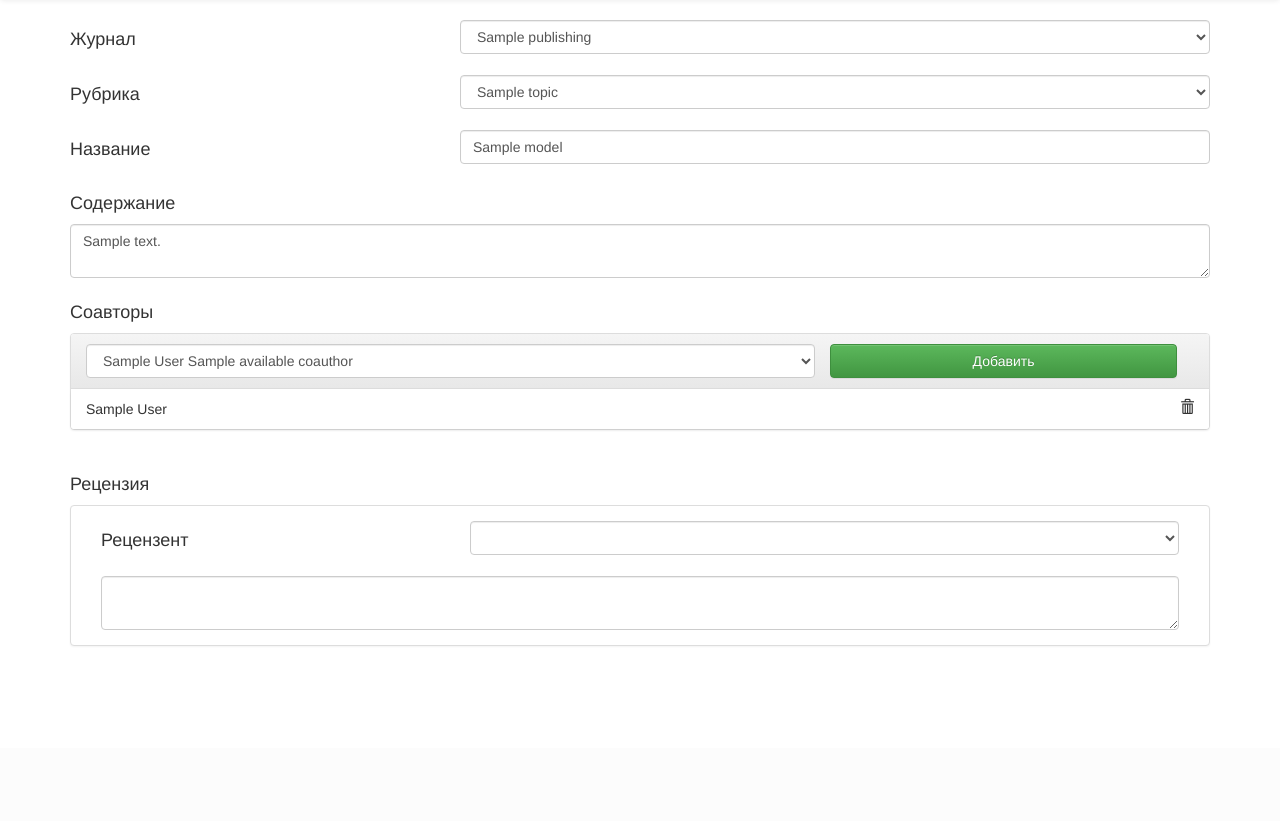
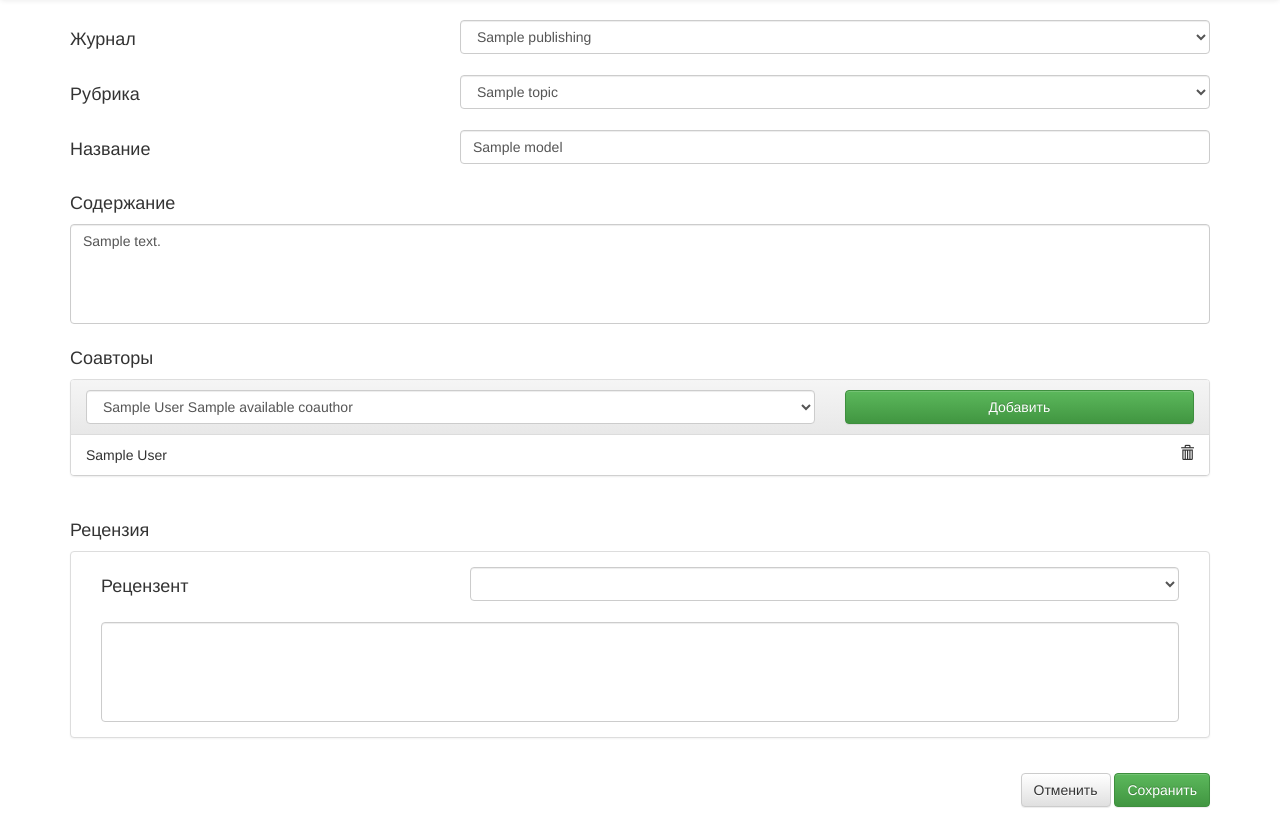
Before and after one commit to SergeevEvgeniy/publishing, a Java web app: template java-backend/src/main/webapp/WEB-INF/jsp/updateArticle.jsp in a window 1280 px wide. Shown: the part 52-873 px from the top of the page. Before the commit the page ends 698 px from the top, so only its background shows below. Run offline with Spring Boot 4, a stand-in JSP engine, Linux system fonts and the light colour scheme; the template is opened without the code that fills it: most values are stand-ins (such as "Sample title", 1, 10 or a date in 2020); lists and menus that the app fills with data are empty; the project's own start-up code is not run, and a stand-in starts its controllers and pages; some libraries are stand-ins or nearby versions.

Commit message:
update-article.css - добавлен стиль для textarea.
updateArticle.jsp - добавлены кнопки "Отменить" и "Сохранить",
так же исправлены некоторые ошибки в вёрстке.

```diff
--- a/java-backend/src/main/webapp/WEB-INF/jsp/updateArticle.jsp
+++ b/java-backend/src/main/webapp/WEB-INF/jsp/updateArticle.jsp
@@ -14,51 +14,51 @@
     <form class="form-horizontal center-block">
 
         <div class="form-group">
-            <label for="publishingSelector" class="col-lg-4 col-md-4 col-sm-4 h4">Журнал</label>
-            <div class="col-lg-8 col-md-8 col-sm-8">
+            <label for="publishingSelector" class="col-sm-4 h4">Журнал</label>
+            <div class="col-sm-8">
                 <select id="publishingSelector" class="form-control">
                     <c:forEach items="${model.publishings}" var="publishing">
-                        <option data-publishingId="${publishing.id}">${publishing.title}</option>
+                        <option value="${publishing.id}">${publishing.title}</option>
                     </c:forEach>
                 </select>
             </div>
         </div>
 
         <div class="form-group">
-            <label for="topicSelector" class="label-control col-lg-4 col-md-4 col-sm-4 h4">Рубрика</label>
-            <div class="col-lg-8 col-md-8 col-sm-8">
+            <label for="topicSelector" class="label-control col-sm-4 h4">Рубрика</label>
+            <div class="col-sm-8">
                 <select id="topicSelector" class="form-control">
                     <c:forEach items="${model.topics}" var="topic">
-                        <option data-topicId="${topic.id}">${topic.name}</option>
+                        <option data-topic-id="${topic.id}">${topic.name}</option>
                     </c:forEach>
                 </select>
             </div>
         </div>
 
         <div class="form-group">
-            <label for="title" class="label-control col-lg-4 col-md-4 col-sm-4 h4">Название</label>
-            <div class="col-lg-8 col-md-8 col-sm-8">
+            <label for="title" class="label-control col-sm-4 h4">Название</label>
+            <div class="col-sm-8">
                 <input type="text" id="title" value="${model.title}" class="form-control"/>
             </div>
         </div>
 
         <div class="form-group">
-            <div class="col-lg-4 col-md-4 col-sm-4">
+            <div class="col-sm-4">
                 <label for="content" class="h4">Содержание</label>
             </div>
-            <div class="col-lg-12 col-md-12 col-sm-12">
-                <textarea id="content" class="form-control">${model.content}</textarea>
+            <div class="col-sm-12">
+                <textarea id="content" class="form-control no-resize">${model.content}</textarea>
             </div>
         </div>
 
 
         <div class="form-group">
-            <label class="label-control col-lg-4 col-md-4 col-sm-4 h4">Соавторы</label>
-            <div class="col-md-12 col-lg-12 col-sm-12">
+            <label class="label-control col-sm-4 h4">Соавторы</label>
+            <div class="col-sm-12">
                 <div class="panel panel-default">
                     <div class="panel-heading">
                         <div class="row">
-                            <div class="col-lg-8 col-md-8 col-sm-8">
+                            <div class="col-sm-8">
                                 <select id="availableCoauthors" class="form-control ">
                                     <c:forEach var="availableCoauthor" items="${model.availableCoauthors}">
                                         <option value="${availableCoauthor.id}">
@@ -67,12 +67,10 @@
                                     </c:forEach>
                                 </select>
                             </div>
-                            <div class="col-lg-4 col-md-4 col-sm-4">
-                                <div class="row">
-                                    <button id="addCoauthor" class="btn btn-success col-md-11 col-sm-11 col-lg-11">
-                                        Добавить
-                                    </button>
-                                </div>
+                            <div class="col-sm-4">
+                                <button id="addCoauthor" class="btn btn-block btn-success">
+                                    Добавить
+                                </button>
                             </div>
                         </div>
                     </div>
@@ -81,11 +79,11 @@
                         <c:forEach var="currentCoauthor" items="${model.currentCoauthors}">
                             <li class="list-group-item" data-coauthor-id="${currentCoauthor.id}">
                                 <div class="row">
-                                    <div class="col-xs-10">
+                                    <div class="col-sm-10">
                                             ${currentCoauthor.firstName}
                                             ${currentCoauthor.lastName}
                                     </div>
-                                    <div class="col-xs-2 text-right">
+                                    <div class="col-sm-2 text-right">
                                         <span class="glyphicon glyphicon-trash" style="cursor: pointer"></span>
                                     </div>
                                 </div>
@@ -96,25 +94,31 @@
             </div>
         </div>
         <div class="form-group">
-            <label class="col-lg-4 col-md-4 col-sm-4 h4">Рецензия</label>
-            <div class="col-sm-12 col-md-12 col-lg-12">
+            <label class="col-sm-4 h4">Рецензия</label>
+            <div class="col-sm-12">
                 <div class="panel panel-default">
                     <div class="panel-body">
                         <div class="form-group">
-                            <div class="col-md-12 col-sm-12 col-lg-12">
-                                <Label class="h4 col-lg-4 col-md-4 col-sm-4">Рецензент</Label>
-                                <div class="col-lg-8 col-md-8 col-sm-8">
+                            <div class="col-sm-12">
+                                <Label class="h4 col-sm-4">Рецензент</Label>
+                                <div class="col-sm-8">
                                     <select id="reviewerSelector" class="form-control">
                                     </select>
                                 </div>
                             </div>
                         </div>
-                        <div class="col-sm-12 col-md-12 col-lg-12">
-                            <textarea id="reviewContent" class="form-control textarea"></textarea>
+                        <div class="col-sm-12">
+                            <textarea id="reviewContent" class="form-control no-resize"></textarea>
                         </div>
                     </div>
                 </div>
             </div>
         </div>
+        <div class="text-right">
+            <a href="/" class="btn btn-default">
+                Отменить
+            </a>
+            <input type="submit" class="btn btn-success" value="Сохранить">
+        </div>
     </form>
 </tag:layout>
--- a/java-backend/src/main/webapp/resources/css/update-article.css
+++ b/java-backend/src/main/webapp/resources/css/update-article.css
@@ -1,3 +1,4 @@
-.border-gray {
-    outline: 1px solid gray;
+textarea.no-resize {
+    resize: none !important;
+    height: 100px !important;
 }
```
